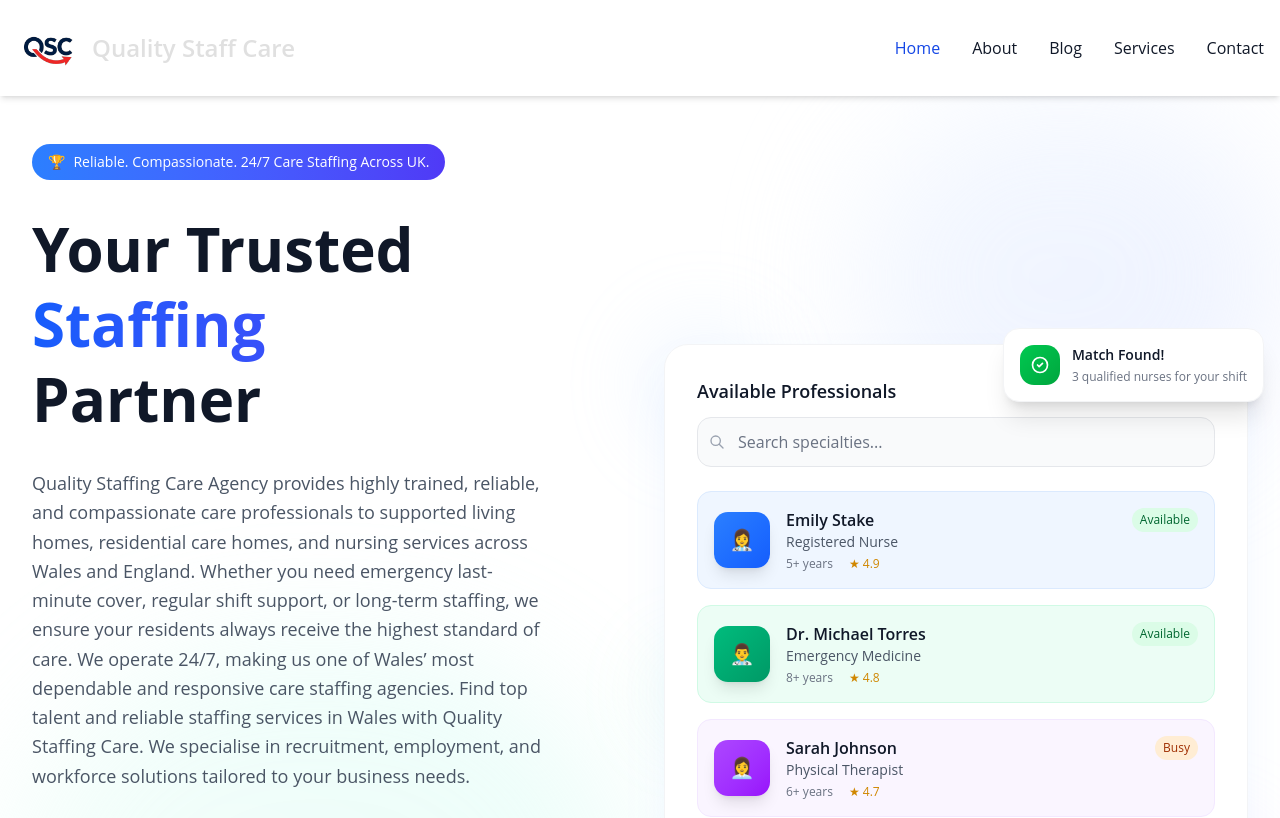
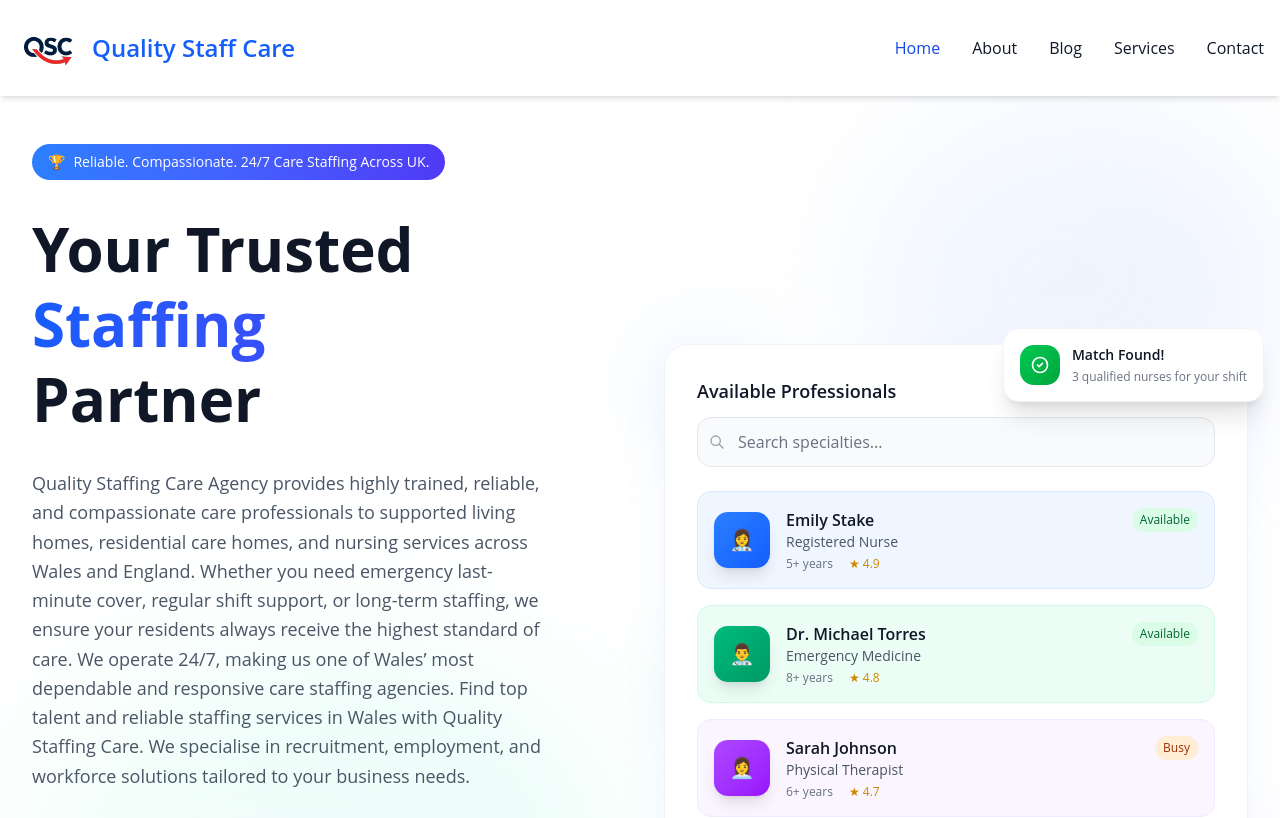
Before and after one commit to Olamigoke10/Quality-Staff, a React (Vite) app: page / in a window 1280 px wide. Shown: the top 818 px of the page. Built offline with nearby package versions, Linux system fonts and the light colour scheme.

Commit message:
updated text colour

```diff
--- a/src/components/Navbar.jsx
+++ b/src/components/Navbar.jsx
@@ -35,7 +35,7 @@ const Navbar = () => {
         <div className="max-w-screen-xl flex flex-wrap items-center justify-between mx-auto p-4">
           <NavLink to="/" className="flex items-center space-x-3 rtl:space-x-reverse" onClick={closeMenu}>
             <img src={QSC} className="h-16" alt="QSC Logo" />
-            <span className="self-center text-2xl font-semibold whitespace-nowrap dark:text-blue-600">Quality Staff Care</span>
+            <span className="self-center text-2xl font-semibold whitespace-nowrap text-blue-600">Quality Staff Care</span>
           </NavLink>
 
           {/* Mobile menu button */}
```
